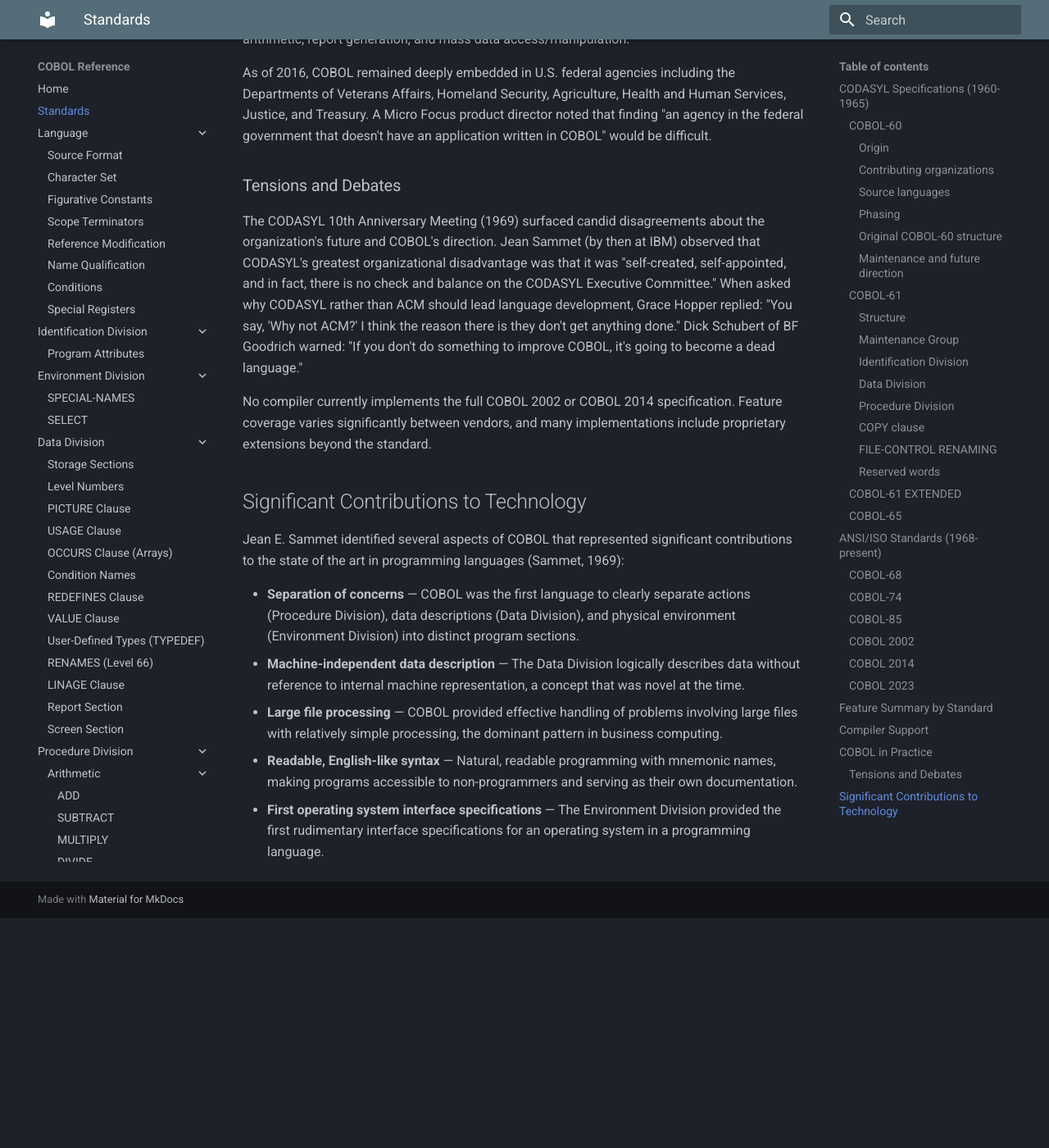
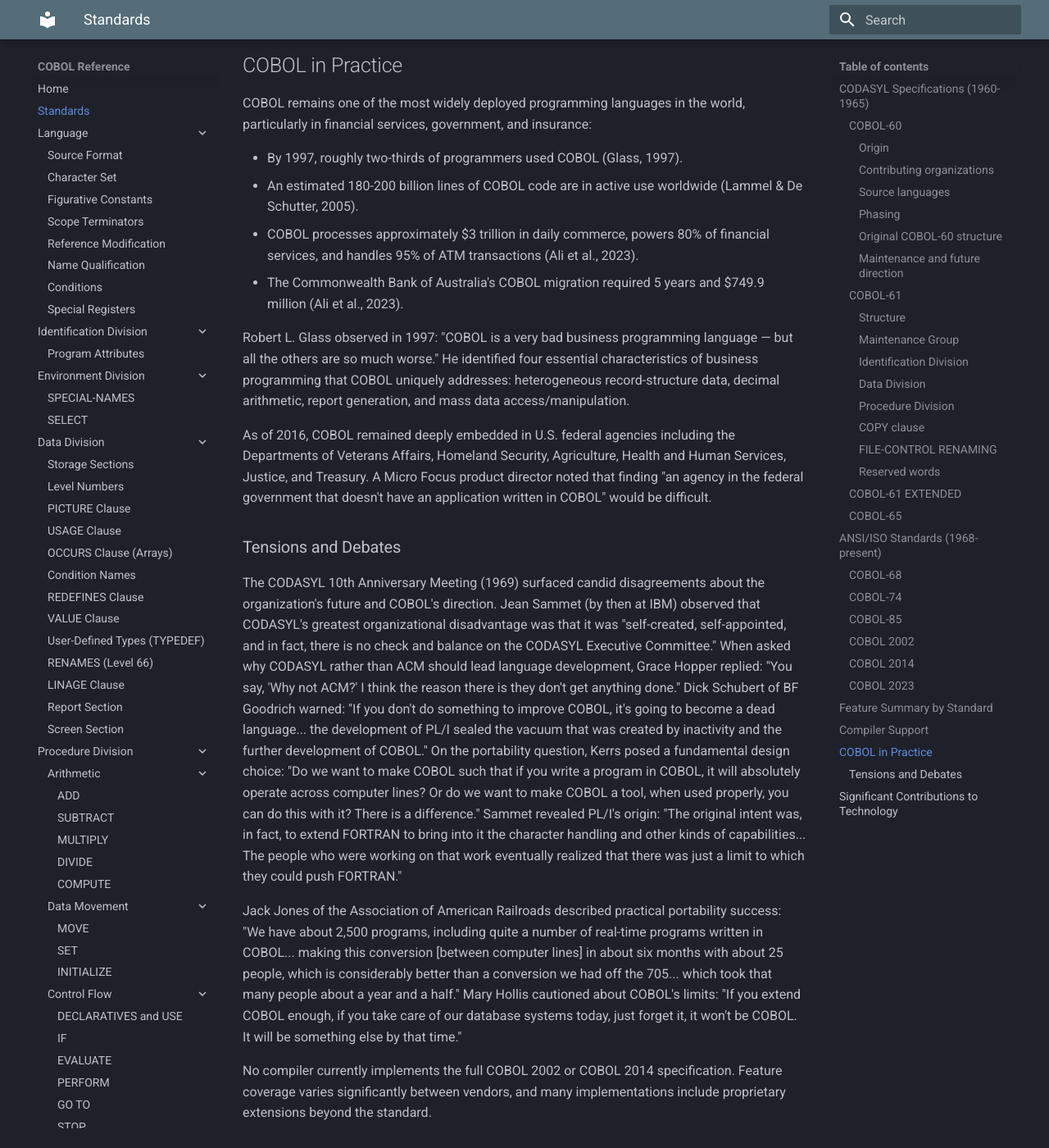
Before and after one commit to bushidocodes/cobol-reference, an MkDocs documentation site: the page built from docs/standards.md, in a window 1280 px wide and 1400 px high, scrolled down 14191 px. Shown: the whole window at 82% size. Built offline with MkDocs 1.6.1 and Material for MkDocs 9.7.7, drawn with Linux system fonts in a browser that asks for light colours; before the commit the page ends 15311 px from its top, so only the background shows below that; some of the changed text lies outside the part shown.

Commit message:
Extensive additions from CODASYL 10th Anniversary transcript
From the 159-page oral history (May 27-28, 1969):

Standards page:
- PLC operations: 5 days/month, max 25 members, 75% attendance rule
- STRING/UNSTRING origin: Communications Task Group (Ron Hamm),
  designed for terminal-independent message handling
- Report Writer: "major surgery agreed to by everyone who tried to
  implement it" (Guin/Sitka leading rework)
- Async processing failure: "put in when not many people had the
  ability... our guess at common language was not too good"
- Kerrs' future work items: math functions, floating-point, free-form,
  collating sequence, removal of period requirements
- Cunningham: "70-90% of third-gen computers trying to make like
  second-gen"
- Kerrs on portability: tool vs guarantee design choice
- Sammet on PL/I origin: extending FORTRAN until they couldn't
- Jones: 2,500 programs converted in 6 months vs 1.5 years for 705
- Hollis: "extend COBOL enough... it won't be COBOL"

Procedure Division page:
- Hopper on complex IF producing worse object code than simple IFs
- STRING/UNSTRING origin from Communications Task Group

Co-Authored-By: Claude Opus 4.6 (1M context) <noreply@anthropic.com>

```diff
--- a/docs/standards.md
+++ b/docs/standards.md
@@ -195,7 +195,11 @@ At the CODASYL 10th Anniversary Meeting (May 27-28, 1969), **Grace Hopper** call
 
 Dick Kerrs, as PLC Chairman, provided a definitive publication timeline at the anniversary meeting: COBOL-60, COBOL-61 ("precipitated by changes rather than new functions"), COBOL-61 Extended ("introducing the sort and report writer features"), COBOL-65 ("containing the mass storage functions and a different approach to table handling"), and the Journal of Development 1968 ("major addition... was an inter-program communication facility"). Despite a decade of progress, Kerrs acknowledged a persistent portability gap: "you still can't write a tape-print routine that works without some difficulty from machine to machine."
 
-Joe Cunningham of the Bureau of the Budget reported that the federal government had 4,200 computers installed from 11 manufacturers, with no single manufacturer providing more than 28% — in contrast to private-sector IBM dominance. The scale of government data was already immense: Social Security had 130,000 reels of tape, the IRS had approximately 110,000, and Air Force wholesale logistics had approximately 240,000.
+Joe Cunningham of the Bureau of the Budget reported that the federal government had 4,200 computers installed from 11 manufacturers, with no single manufacturer providing more than 28% — in contrast to private-sector IBM dominance. The scale of government data was already immense: Social Security had 130,000 reels of tape, the IRS had approximately 110,000, and Air Force wholesale logistics had approximately 240,000. Cunningham noted that "70% to 90% of the third-generation computers are trying to make like a second-generation computer."
+
+The Programming Language Committee operated under rigorous rules: it met for five days every month, had a maximum of 25 members, and required 75% attendance over the last 15 meeting days for voting privileges. Active task groups at the time included the Report Writer Task Group (Larry Guin of RCA and Jay Sitka of IBM — Kerrs noted "major surgery was agreed to by everyone who tried to implement it"), the Communications Task Group (Ron Hamm of Honeywell, which developed the STRING and UNSTRING verbs as part of a terminal-independent message handling facility), the Database Task Group (Tax Metaxides of AT&T), and the Asynchronous Processing Task Group (Jerry Corpru of UNIVAC — Kerrs observed that the async processing specification "was put in at a time when not many people had the ability to actually do this... After it became commonplace, we found that our guess at what common language would be was not too good").
+
+Kerrs enumerated the PLC's future work items, many of which would take decades to realize: mathematical functions, floating-point numbers, free-form source, default options, extended segmentation, list processing and database structures, closed subroutines, collating sequence standardization, removal of period requirements, variable-length data items, and an "else" in implied conditional statements.
 
 Building on the CODASYL specifications, it codified the four-division program structure (as established by COBOL-61), the PICTURE clause, level-number data hierarchy, and the core set of Procedure Division verbs (MOVE, ADD, SUBTRACT, MULTIPLY, DIVIDE, IF, PERFORM, GO TO, READ, WRITE, OPEN, CLOSE).
 
@@ -350,7 +354,9 @@ As of 2016, COBOL remained deeply embedded in U.S. federal agencies including th
 
 ### Tensions and Debates
 
-The CODASYL 10th Anniversary Meeting (1969) surfaced candid disagreements about the organization's future and COBOL's direction. Jean Sammet (by then at IBM) observed that CODASYL's greatest organizational disadvantage was that it was "self-created, self-appointed, and in fact, there is no check and balance on the CODASYL Executive Committee." When asked why CODASYL rather than ACM should lead language development, Grace Hopper replied: "You say, 'Why not ACM?' I think the reason there is they don't get anything done." Dick Schubert of BF Goodrich warned: "If you don't do something to improve COBOL, it's going to become a dead language."
+The CODASYL 10th Anniversary Meeting (1969) surfaced candid disagreements about the organization's future and COBOL's direction. Jean Sammet (by then at IBM) observed that CODASYL's greatest organizational disadvantage was that it was "self-created, self-appointed, and in fact, there is no check and balance on the CODASYL Executive Committee." When asked why CODASYL rather than ACM should lead language development, Grace Hopper replied: "You say, 'Why not ACM?' I think the reason there is they don't get anything done." Dick Schubert of BF Goodrich warned: "If you don't do something to improve COBOL, it's going to become a dead language... the development of PL/I sealed the vacuum that was created by inactivity and the further development of COBOL." On the portability question, Kerrs posed a fundamental design choice: "Do we want to make COBOL such that if you write a program in COBOL, it will absolutely operate across computer lines? Or do we want to make COBOL a tool, when used properly, you can do this with it? There is a difference." Sammet revealed PL/I's origin: "The original intent was, in fact, to extend FORTRAN to bring into it the character handling and other kinds of capabilities... The people who were working on that work eventually realized that there was just a limit to which they could push FORTRAN."
+
+Jack Jones of the Association of American Railroads described practical portability success: "We have about 2,500 programs, including quite a number of real-time programs written in COBOL... making this conversion [between computer lines] in about six months with about 25 people, which is considerably better than a conversion we had off the 705... which took that many people about a year and a half." Mary Hollis cautioned about COBOL's limits: "If you extend COBOL enough, if you take care of our database systems today, just forget it, it won't be COBOL. It will be something else by that time."
 
 No compiler currently implements the full COBOL 2002 or COBOL 2014 specification. Feature coverage varies significantly between vendors, and many implementations include proprietary extensions beyond the standard.
 
```
Also changed, not shown: docs/procedure-division/index.md (+2 -0 lines).
